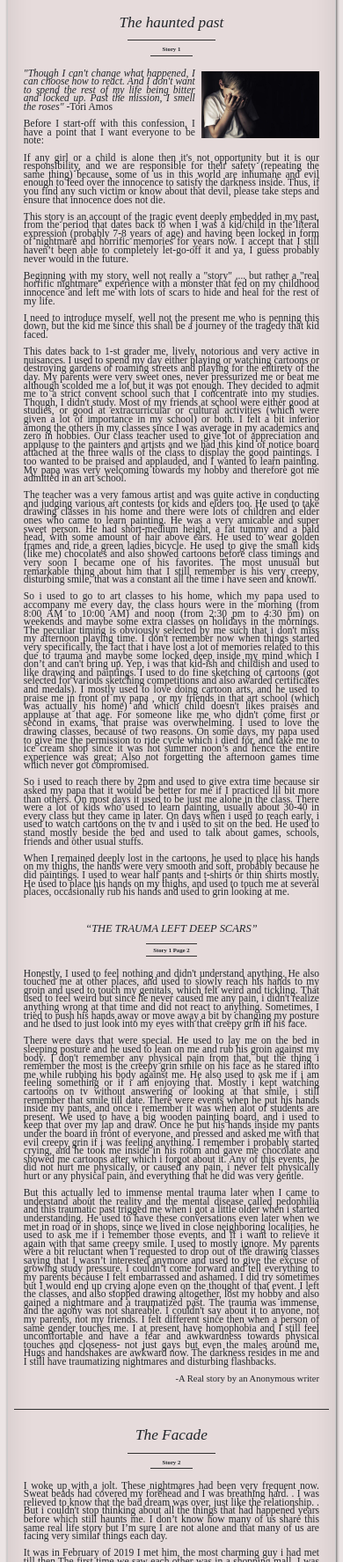
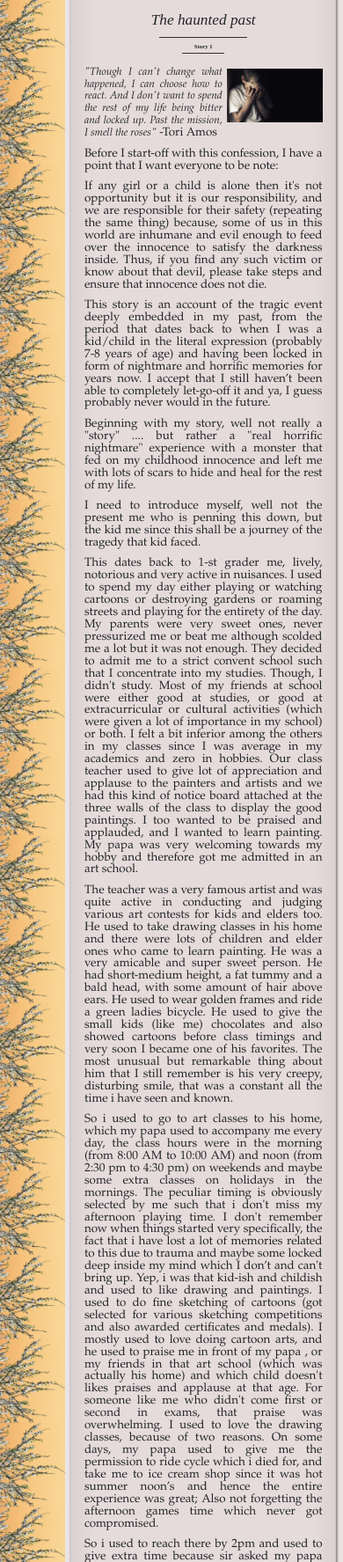
Before and after one commit to SecretaInc/Secreta, a plain HTML site: page Stories.html in a window 390 px wide. Shown: the part 225-2000 px from the top of the page at 88% size. Drawn offline with nearby package versions, Linux system fonts and the light colour scheme.

Commit message:
font changes

```diff
--- a/Stories.html
+++ b/Stories.html
@@ -294,7 +294,7 @@
               /* border-radius: 2rem 0 2rem 0; */
               text-align: justify;
               padding: 2%;
-              font-family:  Baskerville, "Baskerville Old Face", "Hoefler Text", Garamond, "Times New Roman", serif;
+              /* font-family:  Baskerville, "Baskerville Old Face", "Hoefler Text", Garamond, "Times New Roman", serif; */
               font-size: 1.8rem;
               font-weight: 500;
               /* overflow: hidden; */
@@ -396,7 +396,7 @@
 .collumn, .collumn1{
     font-size: 1.6rem;
     line-height: 2rem;
-    font-family: Avro;
+    font-family: Baskerville, "Baskerville Old Face", "Hoefler Text", Garamond, "Times New Roman", serif;
     /* width: 33%; */
     /* display: flex */
     padding: 0 1% 2% 1%;
@@ -735,6 +735,7 @@
                   /* background-color: rgb(235, 228, 228);
                   color:#0f3343; */
                   font-size: 3rem;
+                  line-height: 3rem;
                   font-family: 'Times New Roman';
                   font-weight: 550;
                   border: 0.1rem solid #0d2c3a ;
@@ -778,28 +779,25 @@
                 } */
 
 
-                .leftside {
-                  display: none;
-                }
+
                   /* max-height: 530rem; */
                 /* }
                 .superhero{
                   display: none;
                 } */
-                .front{
-                  display: block;
-                }
-                .rightside{
-                  width: 98%;
-                }
+
                 .intro{
                   margin: 2%;
                   margin-bottom: 4%;
                   width: 98%;
                 }
-
+                .intro i{
+                  font-size: 2.5rem;
+                  line-height: 2.5rem;
+                }
                 .intro p{
-                  font-size: 2.4rem;
+                  font-size: 2.8rem;
+                  line-height: 2.9rem;
                 }
                 .intro::before, .intro:after{
                   display: none;
@@ -816,8 +814,10 @@
                 }
                 .collumn:first-child, .collumn:nth-child(2), .collumn1:nth-child(1), .collumn1:nth-child(2){
                   width: 100%;
-                  font-size: 2.2rem;
                   padding-bottom: 3rem;
+                }
+                .author {
+                font-size: 2.6rem;
                 }
                 /* .collumn:first-child{
                   border-bottom: 0.1rem solid #2f2f2f;
@@ -1029,7 +1029,7 @@
                                 just gays but even the males around me. Hugs and handshakes are awkward now. The darkness resides in me and I still have traumatizing
                                 nightmares and disturbing flashbacks. </p>
 
-                                <div style="text-align: right;">-A Real story by an Anonymous writer</div></p>
+                                <div class="author" style="text-align: right;">-A Real story by an Anonymous writer</div></p>
 
                               </div>
                       </div> -->
@@ -1147,7 +1147,7 @@
 
 
 
-                                <div style="text-align: right;">-A Real story by an Anonymous writer</div></p>
+                                <div class="author" style="text-align: right;">-A Real story by an Anonymous writer</div></p>
 
                               </div>
                       </div>
@@ -1200,7 +1200,7 @@
 
                               <p>This is the minimum that I penned down from the faded corners of my brain, some words that probably have etched in my brain and would not go away in this life. To whoever is reading this, may you have a life where you have the best of friends. Thank you and have a great life ahead.</p>
 
-                              <div style="text-align: right;">-A Real story by an Anonymous writer</div></p>
+                              <div class="author" style="text-align: right;">-A Real story by an Anonymous writer</div></p>
 
                               </div>
                       </div> -->
@@ -1211,7 +1211,7 @@
                   </div>
 
             </div>
-            <button type="button" class="btn btn-primary2"><a href="https://docs.google.com/forms/d/e/1FAIpQLSf7iOG28kEQ8sw-4ZlYEZUu4MToMtGd4dAwL9vv02tAn_drOQ/viewform?usp=sf_link">Share your story</a></button>
+
           </div>
 
 
```
